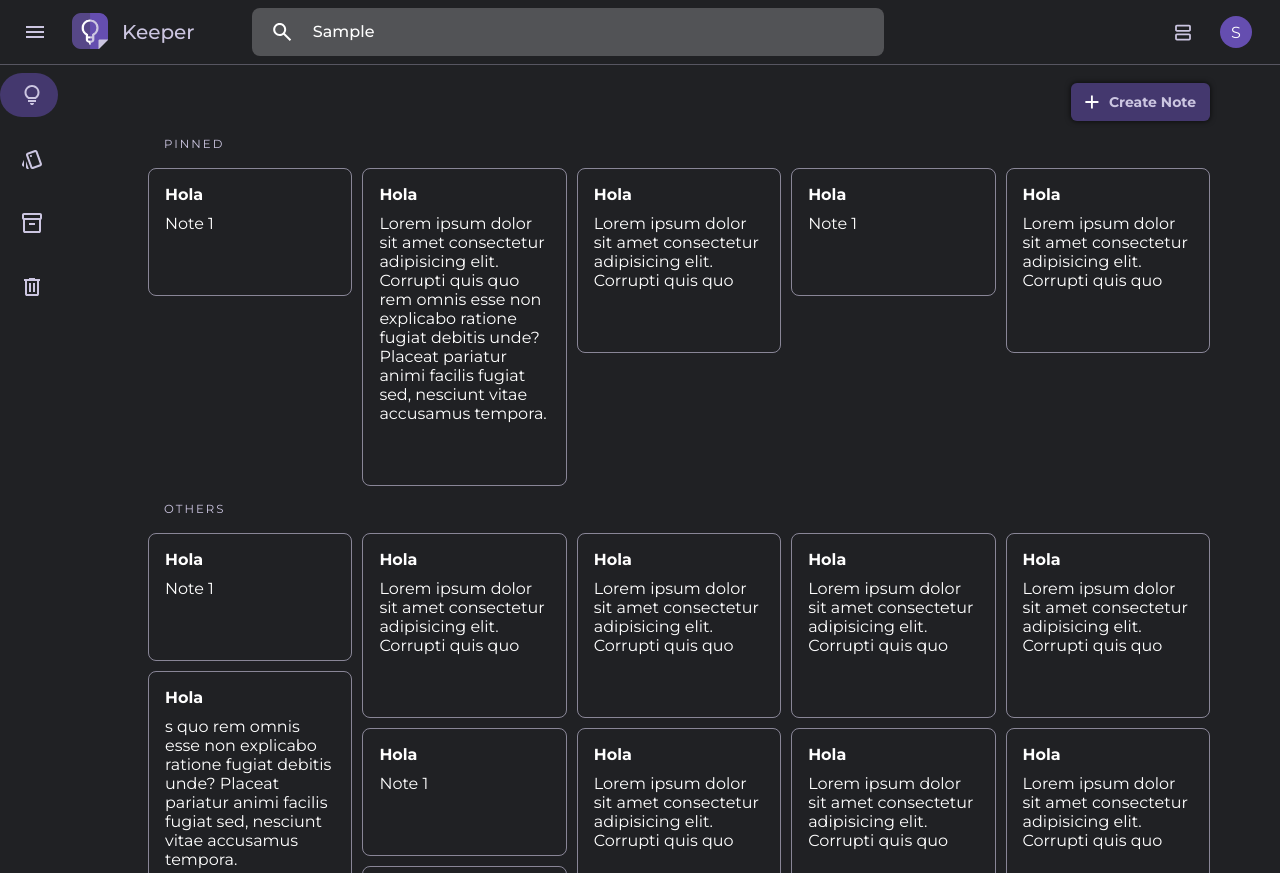
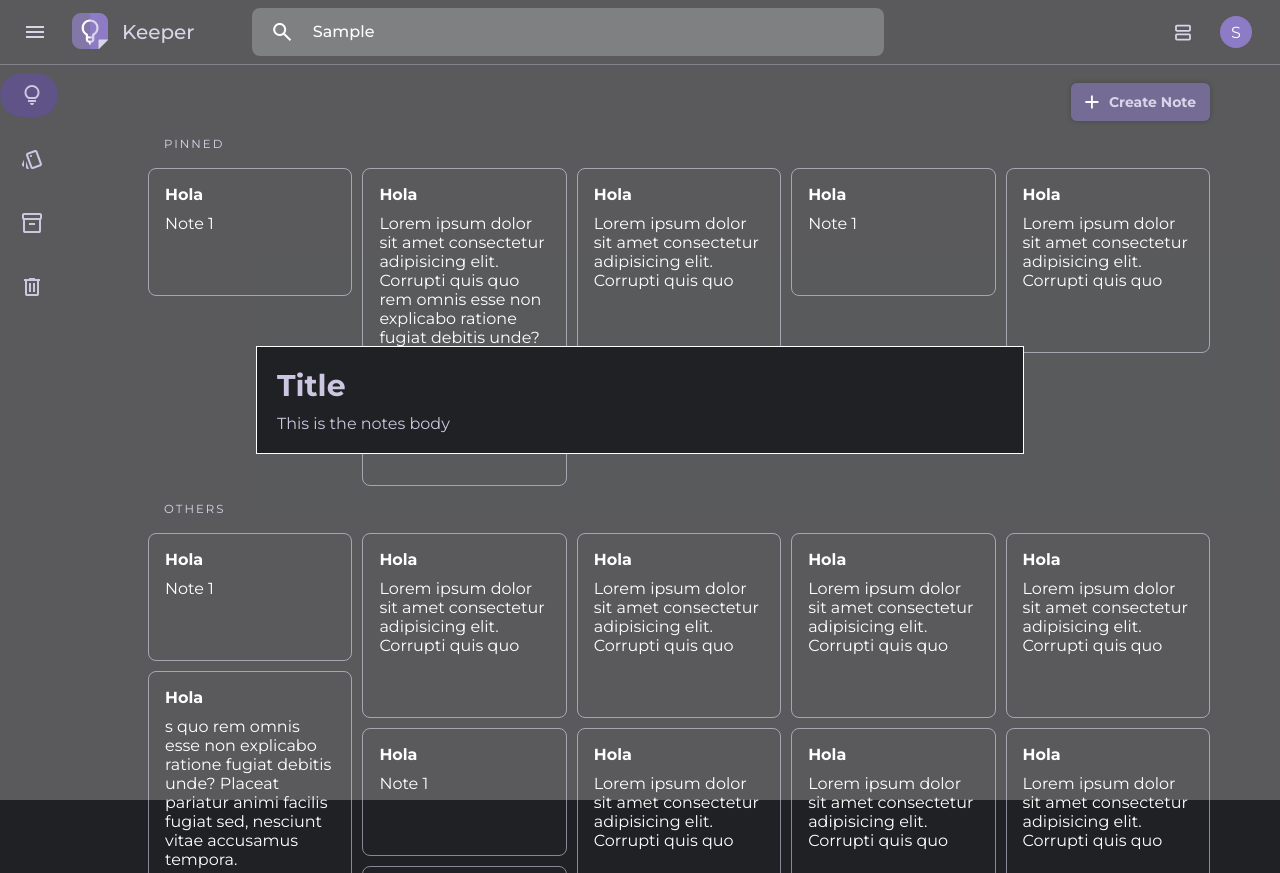
Before and after one commit to ShermanPI/Keeper, a React (Vite) app: page /home in a window 1280 px wide. Both pictures are taken after typing "Sample" into the empty fields and a click on the button "Create Note". Built offline with nearby package versions, Linux system fonts and the light colour scheme.

Commit message:
style: :art: can toggle to add a new note

```diff
--- a/src/assets/styles/pages/home.css
+++ b/src/assets/styles/pages/home.css
@@ -101,3 +101,30 @@ body {
 .all-notes-container::-webkit-scrollbar{
   display: none;
 }
+
+.new-note-container{
+  /* opacity: 0; */
+  display: flex;
+  justify-content: center;
+  align-items: center;
+  background: #ffffff42;
+  top: 0; ;left: 0; right: 0;bottom: 0;
+  position: fixed;
+  z-index: 1;
+}
+
+.new-note{
+  width: 100%;
+  max-width: 768px;
+  background-color: var(--background-color);
+  border: 1px solid #fff;
+  padding: 2rem;
+  display: flex;
+  flex-direction: column;
+  gap: 1rem;
+}
+
+.new-note-container.hidden{
+  opacity: 0;
+  pointer-events: none;
+}
--- a/src/routes/Home.jsx
+++ b/src/routes/Home.jsx
@@ -9,6 +9,7 @@ import SideMenu from '../components/SideMenu/SideMenu'
 export default function Home () {
   const [menuOpen, setMenuOpen] = useState(false)
   const [oneColumnGrid, setOneColumnGrid] = useState(false)
+  const [addNoteHidden, setAddNoteHidden] = useState(true)
 
   const gridHandler = () => {
     setOneColumnGrid(!oneColumnGrid)
@@ -18,14 +19,27 @@ export default function Home () {
     setMenuOpen(!menuOpen)
   }
 
+  const toggleNewNote = () => {
+    console.log('se le ha dado toggle a la noata')
+    setAddNoteHidden(!addNoteHidden)
+  }
+
   return (
     <div className='home-container'>
+
+      <div className={`new-note-container ${addNoteHidden ? 'hidden' : ''}`} onClick={toggleNewNote}>
+        <div className='new-note'>
+          <h1>Title</h1>
+          <p>This is the notes body</p>
+        </div>
+      </div>
+
       <Header menuOpenHandler={menuOpenHandler} gridHandler={gridHandler} oneColumnGrid={oneColumnGrid} />
       <section className='dashboard-container'>
         <SideMenu menuOpen={menuOpen} menuOpenHandler={menuOpenHandler} />
 
         <section className={`all-notes-container ${oneColumnGrid ? 'one-column-width' : ''}`}>
-          <button className='add-note-btn'>
+          <button className='add-note-btn' onClick={toggleNewNote}>
             <div className='add-icon'>
               <AddIcon />
             </div>
```
